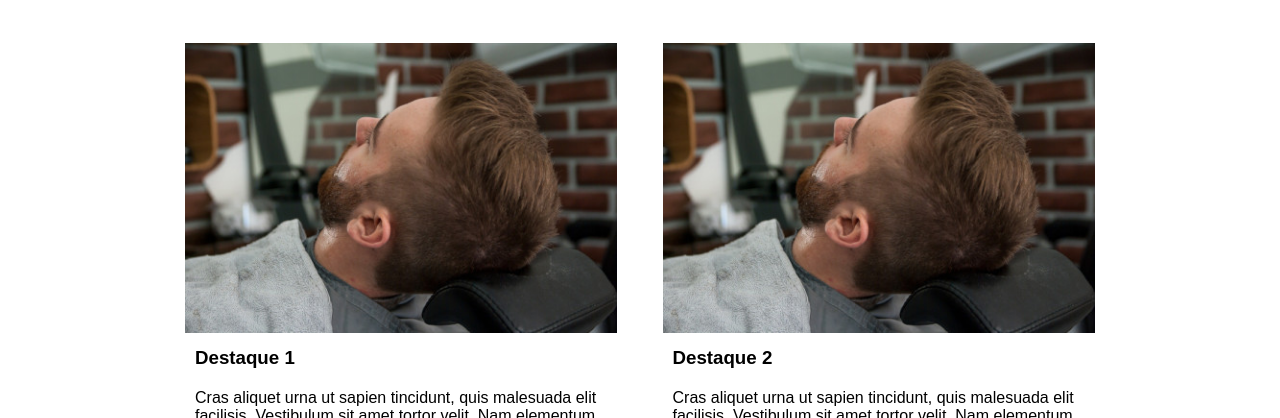
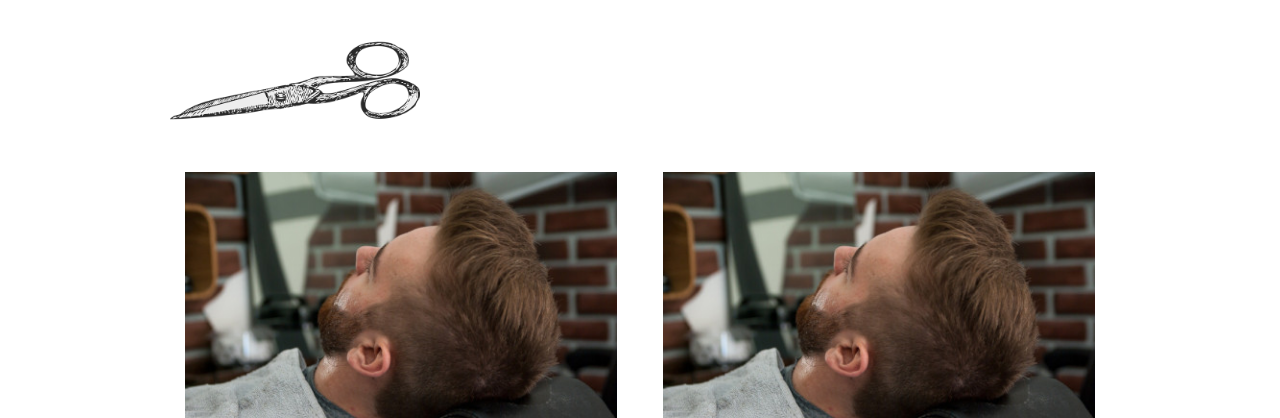
Before and after one commit to rodrigosantos-git/Cursos-html5-e-Css3-Part01, a plain HTML site: page index.html in a window 1280 px wide. Shown: the part 382-800 px from the top of the page. Drawn offline with Linux system fonts and the light colour scheme.

Commit message:
UPDATE
Tesoura

```diff
--- a/index.html
+++ b/index.html
@@ -29,6 +29,7 @@
        <section class="one">
               <div class="row">
               <h1>Barbearia Alura - Cortes</h1>
+              <img src="img/tesora.png" width="250px ">
 
               </div>
 
```
Also changed, not shown: img/tesora.png (added).
